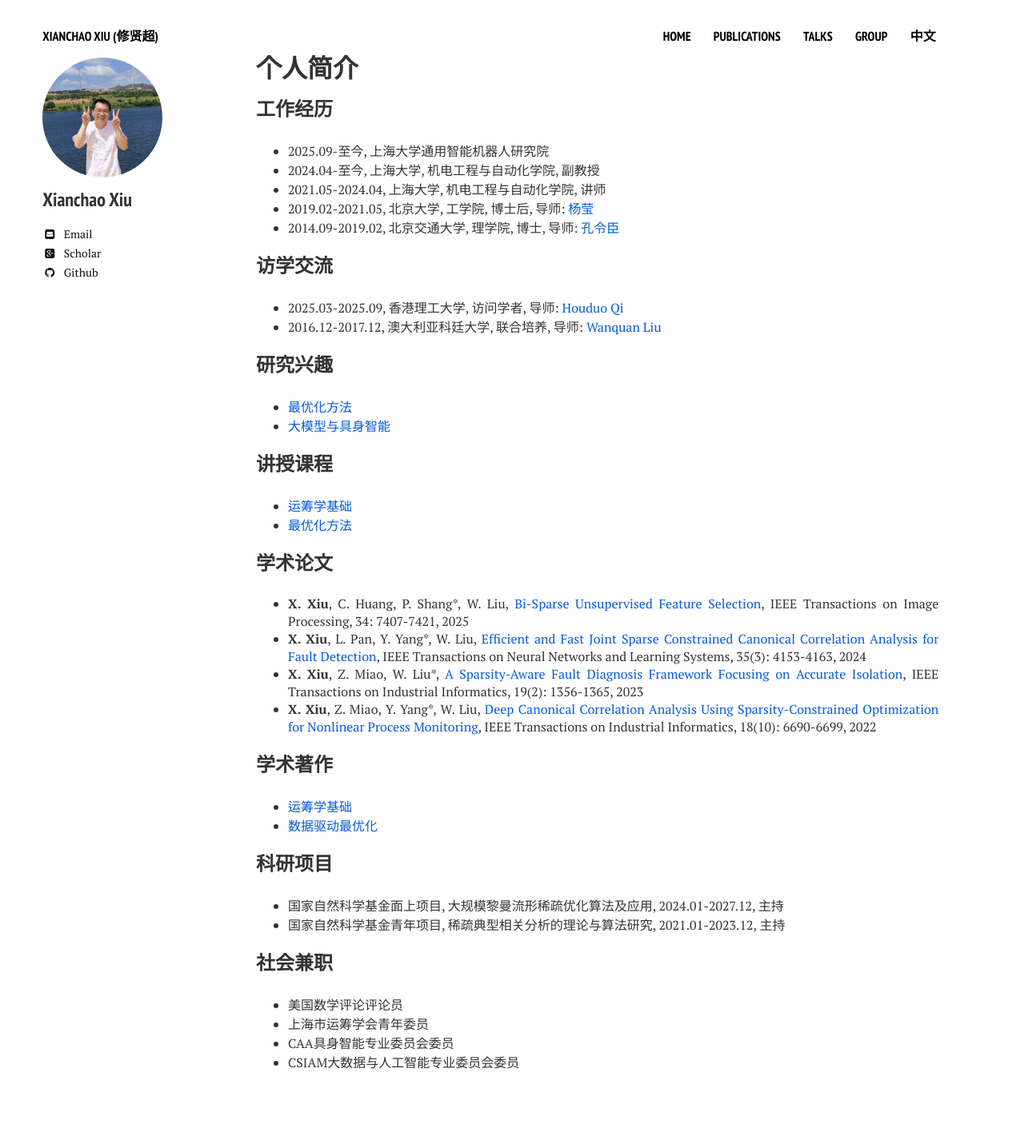
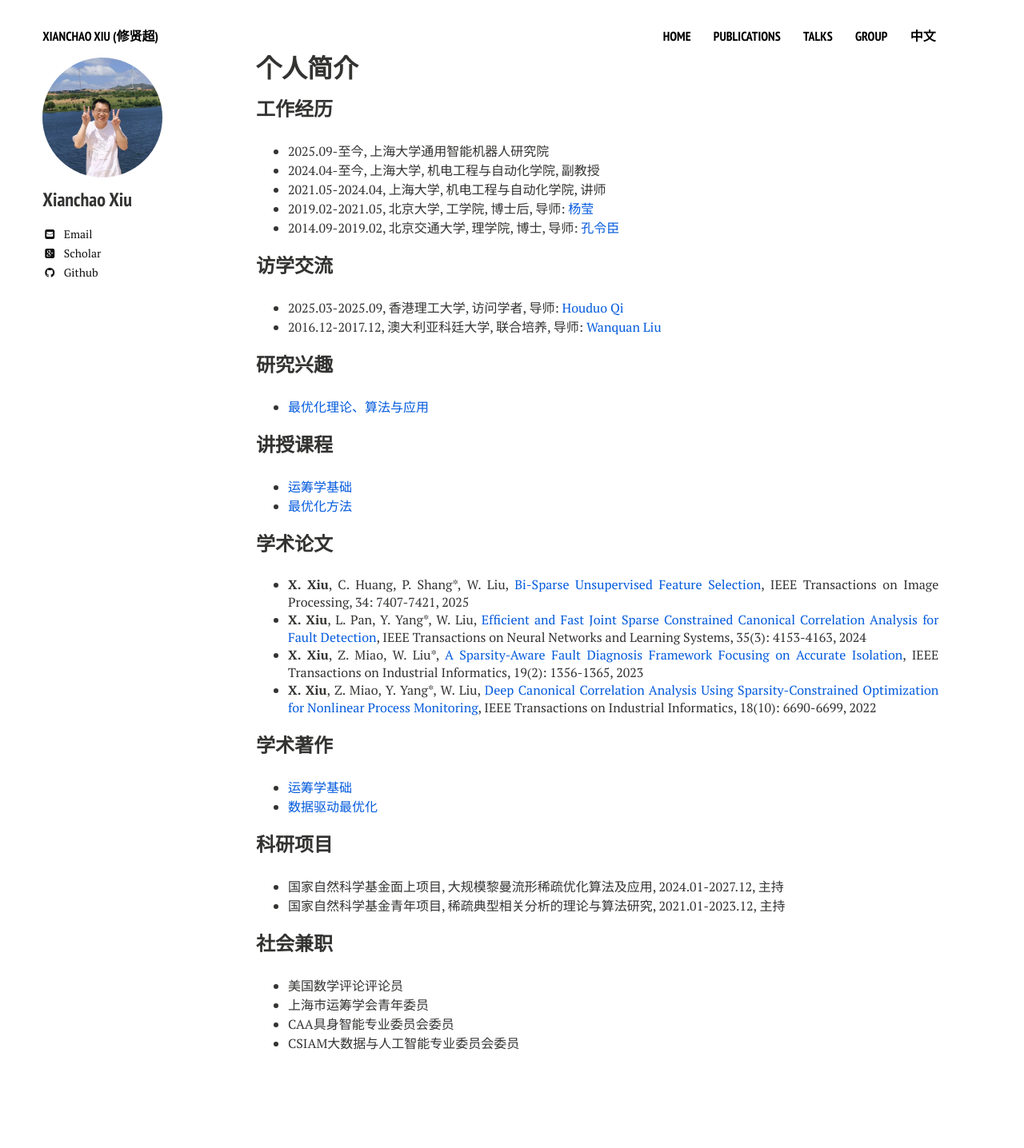
Before and after one commit to xianchaoxiu/xianchaoxiu.github.io, a Jekyll site: the page built from chinese/index.md, in a window 1280 px wide. Shown: the whole page at 80% size. Built offline with Jekyll 4.4.1, drawn with Linux system fonts in a browser that asks for light colours; nearby versions of some CDN libraries; after the commit the page ends 1412 px from its top, so only the background shows below that.

Commit message:
Update index.md

```diff
--- a/chinese/index.md
+++ b/chinese/index.md
@@ -23,8 +23,7 @@ share: false
 
 
 ### 研究兴趣
-* <a href="https://xianchaoxiu.github.io/chinese/research/OPT/" class="textlink" target="_blank"> 最优化方法 </a><br>
-* <a href="https://xianchaoxiu.github.io/chinese/research/LLM/" class="textlink" target="_blank"> 大模型与具身智能 </a><br>
+* <a href="https://xianchaoxiu.github.io/chinese/research/OPT/" class="textlink" target="_blank"> 最优化理论、算法与应用 </a><br>
 
 
 ### 讲授课程
```
